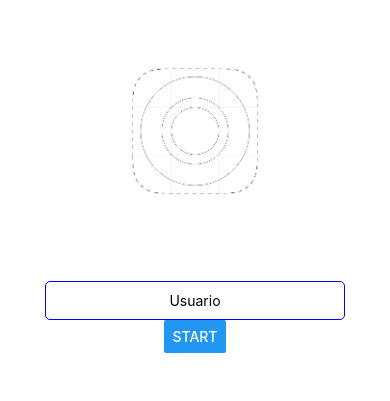
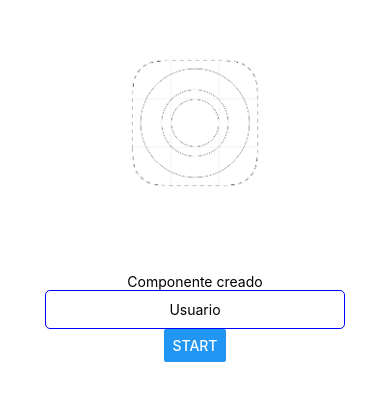
Before and after one commit to Yzdesarrollo/cursoReactNative, a React Native app: screen / in a window 390 px wide. Shown: the part 255-656 px from the top of the page. Built offline with nearby package versions, Linux system fonts and the light colour scheme.

Commit message:
Creando un componente aparte export e import

```diff
--- a/App.js
+++ b/App.js
@@ -1,5 +1,6 @@
 import React, { useState } from 'react';
 import { StyleSheet, View, Text, Image, TextInput, Button, Alert  } from 'react-native';
+import Componente1 from './components/creado';
 
 const App = () =>{
   const saludo = () => {Alert.alert('Hola Mundo')};
@@ -8,7 +9,8 @@ const App = () =>{
     <View style={styles.container}>
       <Text>{nombre}</Text>
       <Image style={styles.imagen} source={require('./assets/splash.png')} />
-      <TextInput style={styles.input} placeholder={'Usuario'} onChangeText={(text)=> setNombre(text)}/>
+      <Componente1 />
+      <TextInput style={styles.input} placeholder={'Usuario'} onChangeText={(texto)=> setNombre(texto)}/>
       <Button title={'Start'} onPress={saludo}/>
     </View>
   );
--- /dev/null
+++ b/components/creado.js
@@ -0,0 +1,10 @@
+import React from 'react';
+import { View, Text } from 'react-native';
+
+export default function Componente1(){
+    return(
+        <View>
+            <Text>Componente creado</Text>
+        </View>
+    );
+}
```
